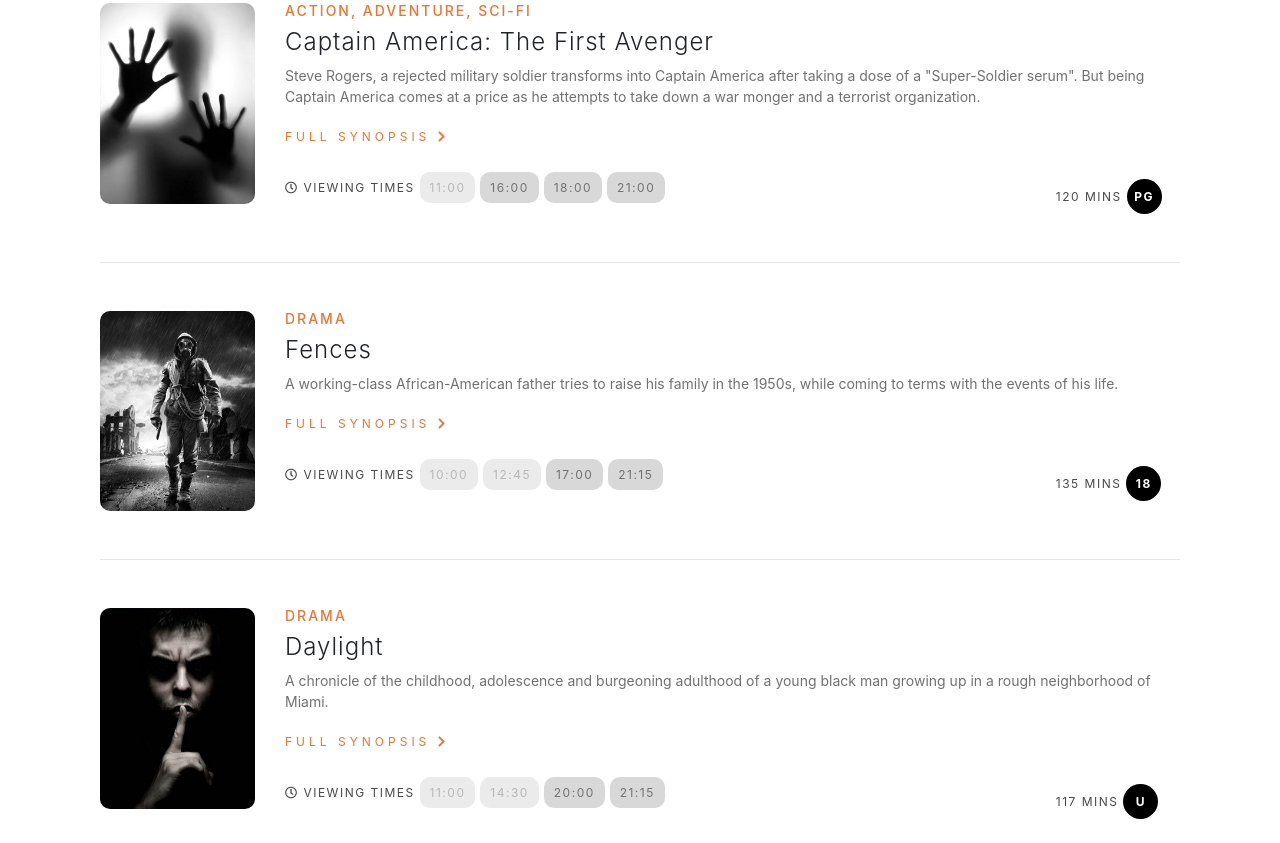
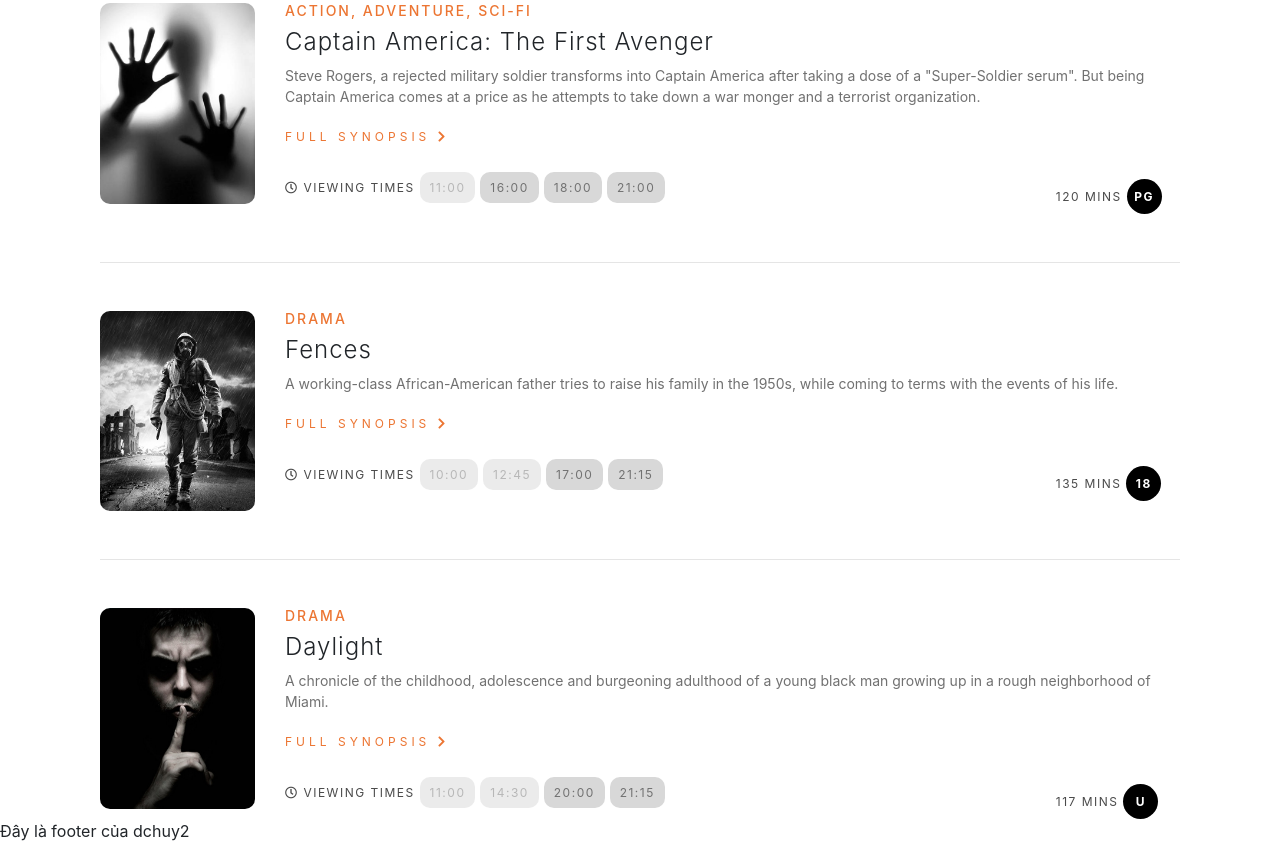
Before and after one commit to dchuy0811/bc06_movie, a plain HTML site: page index.html in a window 1280 px wide. Shown: the part 1672-2515 px from the top of the page. Before the commit the page ends 2491 px from the top, so only its background shows below. Drawn offline with nearby package versions, Linux system fonts and the light colour scheme.

Commit message:
footer dchuy2

```diff
--- a/index.html
+++ b/index.html
@@ -394,6 +394,8 @@
         </div>
     </section>
 
+    <footer>Đây là footer của dchuy2</footer>
+
     <!-- Optional JavaScript -->
     <!-- jQuery first, then Popper.js, then Bootstrap JS -->
     <script src="https://code.jquery.com/jquery-3.3.1.min.js"></script>
```
